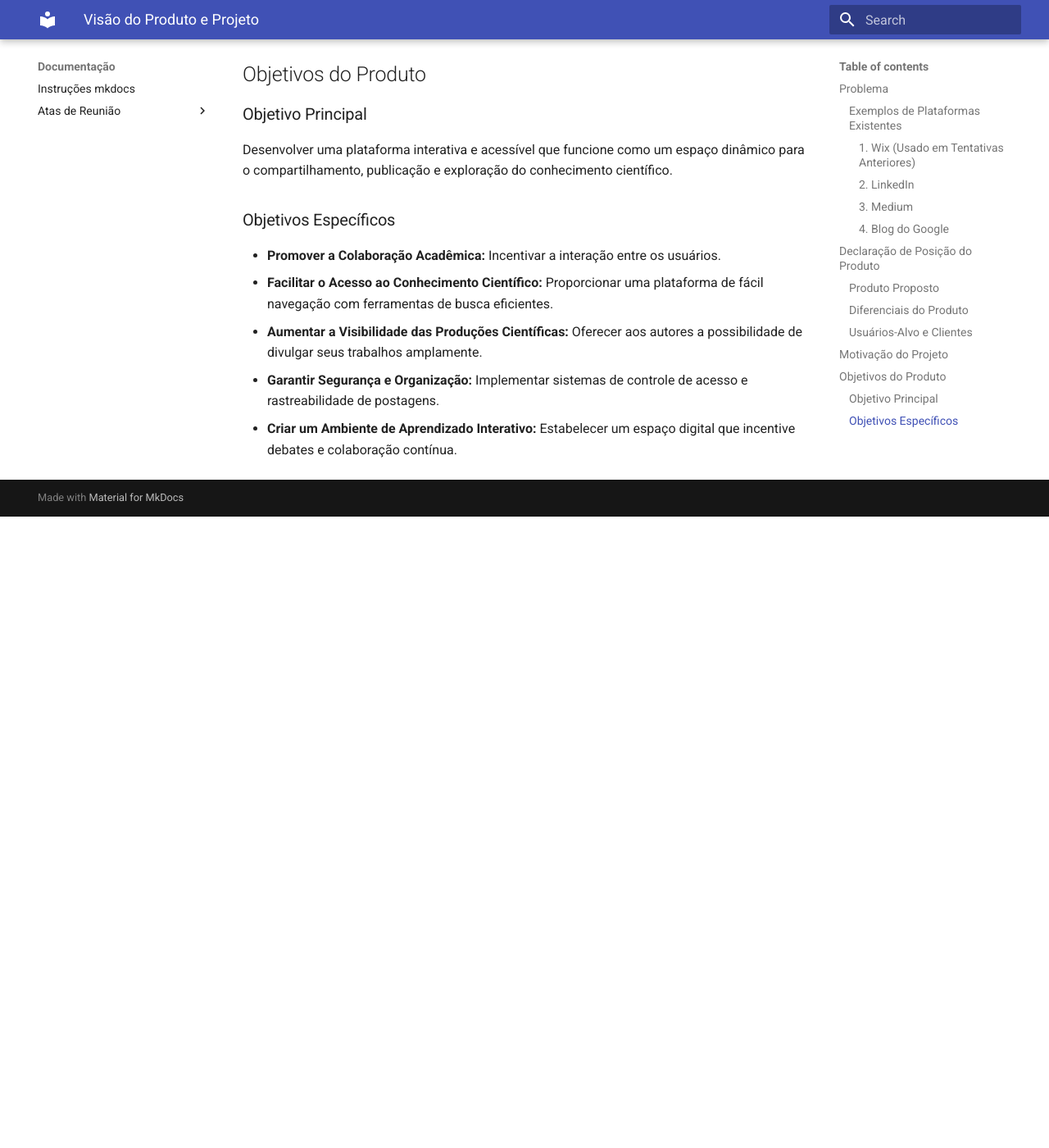
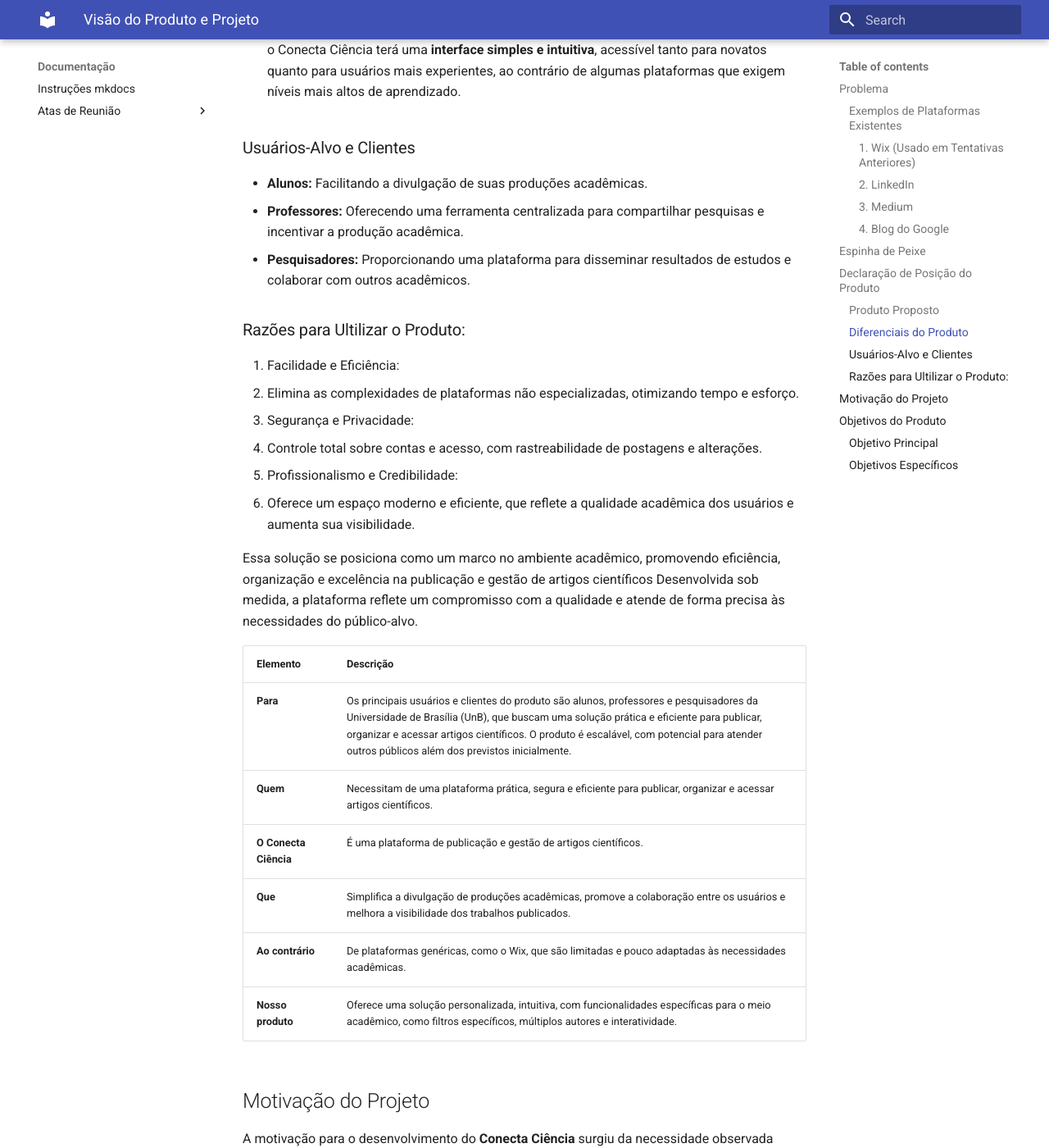
Before and after one commit to FGA-REQ/2024.2-6EspiasDemais, an MkDocs documentation site: the page built from docs/Tarefas/VisaoProduto.md, in a window 1280 px wide and 1400 px high, scrolled down 3189 px. Shown: the whole window at 82% size. Built offline with MkDocs 1.6.1 and Material for MkDocs 9.7.7, drawn with Linux system fonts in a browser that asks for light colours; before the commit the page ends 3819 px from its top, so only the background shows below that; some of the changed text lies outside the part shown.

Commit message:
doc: adicao do fishbone e da tabela

```diff
--- a/docs/Tarefas/VisaoProduto.md
+++ b/docs/Tarefas/VisaoProduto.md
@@ -40,7 +40,10 @@ O cenário atual de publicação e gestão de artigos científicos está repleto
   - **Recursos limitados para artigos científicos**: Assim como o Wix, o Blog do Google não oferece uma organização adequada para artigos acadêmicos, além de limitações de personalização para um site específico para a gestão de publicações científicas.
   - **Segurança e controle**: A mesma conta compartilhada por todos pode gerar problemas de segurança e de controle, além de dificultar o processo de rastrear contribuições individuais.
 
+O produto proposto visa resolver essas lacunas, oferecendo uma plataforma específica, segura e eficiente, que atenda às necessidades de publicação acadêmica, promova a organização e fortaleça o processo de colaboração e rastreabilidade
 
+## Espinha de Peixe
+![Espinha de Peixe](fishbone.jpg)
 ## Declaração de Posição do Produto
 ### Produto Proposto
 Uma plataforma digital projetada para simplificar e aprimorar a publicação, organização e compartilhamento de artigos científicos. Desenvolvida especificamente para o meio acadêmico, a solução visa atender às necessidades de alunos, professores e pesquisadores, proporcionando ferramentas personalizadas que promovem colaboração, eficiência e segurança.
@@ -58,11 +61,31 @@ Uma plataforma digital projetada para simplificar e aprimorar a publicação, or
 4. **Facilidade e Acessibilidade**:
    Apesar de ser uma plataforma focada em artigos acadêmicos, o Conecta Ciência terá uma **interface simples e intuitiva**, acessível tanto para novatos quanto para usuários mais experientes, ao contrário de algumas plataformas que exigem níveis mais altos de aprendizado.
 
-
 ### Usuários-Alvo e Clientes
 - **Alunos:** Facilitando a divulgação de suas produções acadêmicas.
 - **Professores:** Oferecendo uma ferramenta centralizada para compartilhar pesquisas e incentivar a produção acadêmica.
 - **Pesquisadores:** Proporcionando uma plataforma para disseminar resultados de estudos e colaborar com outros acadêmicos.
+
+### Razões para Ultilizar o Produto:
+1. Facilidade e Eficiência:
+* Elimina as complexidades de plataformas não especializadas, otimizando tempo e esforço.
+2. Segurança e Privacidade:
+- Controle total sobre contas e acesso, com rastreabilidade de postagens e alterações.
+3. Profissionalismo e Credibilidade:
+- Oferece um espaço moderno e eficiente, que reflete a qualidade acadêmica dos usuários e aumenta sua visibilidade.
+
+Essa solução se posiciona como um marco no ambiente acadêmico, promovendo eficiência, organização e excelência na publicação e gestão de artigos científicos
+Desenvolvida sob medida, a plataforma reflete um compromisso com a qualidade e atende de forma precisa às necessidades do público-alvo.
+
+
+| **Elemento**      | **Descrição**                                                                                                                                         |
+|--------------------|-------------------------------------------------------------------------------------------------------------------------------------------------------|
+| **Para**          | Os principais usuários e clientes do produto são alunos, professores e pesquisadores da Universidade de Brasília (UnB), que buscam uma solução prática e eficiente para publicar, organizar e acessar artigos científicos. O produto é escalável, com potencial para atender outros públicos além dos previstos inicialmente. |
+| **Quem**          | Necessitam de uma plataforma prática, segura e eficiente para publicar, organizar e acessar artigos científicos.                                      |
+| **O Conecta Ciência** | É uma plataforma de publicação e gestão de artigos científicos.                                                                                      |
+| **Que**           | Simplifica a divulgação de produções acadêmicas, promove a colaboração entre os usuários e melhora a visibilidade dos trabalhos publicados.           |
+| **Ao contrário**  | De plataformas genéricas, como o Wix, que são limitadas e pouco adaptadas às necessidades acadêmicas.                                                 |
+| **Nosso produto** | Oferece uma solução personalizada, intuitiva, com funcionalidades específicas para o meio acadêmico, como filtros específicos, múltiplos autores e interatividade. |
 
 ## Motivação do Projeto
 A motivação para o desenvolvimento do **Conecta Ciência** surgiu da necessidade observada pelos alunos durante o uso de plataformas genéricas como o Wix. A experiência frustrante de publicar de forma colaborativa, com falta de controle e a dificuldade em organizar e acessar artigos, destacou a oportunidade de criar uma solução específica para o problema identificado no meio acadêmico. Acreditamos que o **Conecta Ciência** poderá resolver esses problemas de forma eficiente, promovendo uma maior colaboração acadêmica, com **ferramentas de publicação mais seguras, eficientes e focadas no que o ambiente acadêmico realmente precisa**.
```
Also changed, not shown: docs/Tarefas/fishbone.jpg (added), 1 other file.
